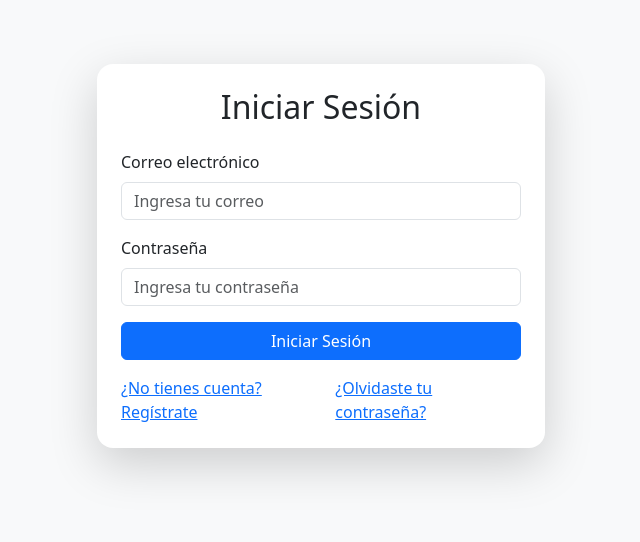
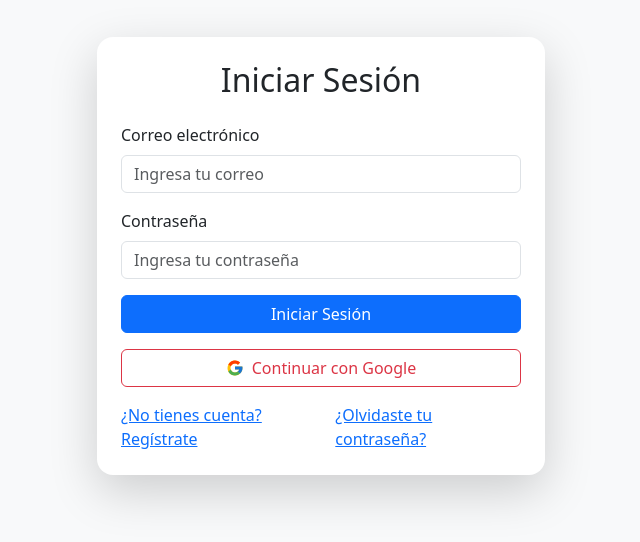
Before and after one commit to kevindamian2023/ProyectOrientadoAlSer, a React (Vite) app: page / in a window 1280 px wide. Shown: the part 144-686 px from the top of the page, without its empty margins (319-959 px from the left). Built offline with nearby package versions, Linux system fonts and the light colour scheme.

Commit message:
Inicio de sesion con google

```diff
--- a/package.json
+++ b/package.json
@@ -14,9 +14,9 @@
     "bootstrap": "^5.3.8",
     "bootstrap-icons": "^1.13.1",
     "firebase": "^12.3.0",
-    "react": "^19.1.1",
+    "react": "^19.2.0",
     "react-bootstrap": "^2.10.10",
-    "react-dom": "^19.1.1",
+    "react-dom": "^19.2.0",
     "react-router-dom": "^7.8.2",
     "sweetalert2": "^11.22.5"
   },
--- a/src/Components/LoginPage.jsx
+++ b/src/Components/LoginPage.jsx
@@ -2,19 +2,30 @@
 import { Form, Button, Card } from "react-bootstrap";
 import { Link, useNavigate } from "react-router-dom";
 import { auth } from "../firebase";
-import { signInWithEmailAndPassword } from "firebase/auth";
+import { signInWithEmailAndPassword, signInWithPopup, GoogleAuthProvider } from "firebase/auth";
 
 function LoginPage() {
   const [email, setEmail] = useState("");
   const [password, setPassword] = useState("");
-  const navigate = useNavigate(); // 👈 Hook para redirigir
+  const navigate = useNavigate();
 
   const handleLogin = async (e) => {
     e.preventDefault();
     try {
       await signInWithEmailAndPassword(auth, email, password);
       alert("Inicio de sesión exitoso ✅");
-      navigate("/dashboard"); // 👈 Te envía al Dashboard
+      navigate("/dashboard");
+    } catch (error) {
+      alert("Error: " + error.message);
+    }
+  };
+
+  const handleGoogleLogin = async () => {
+    const provider = new GoogleAuthProvider();
+    try {
+      await signInWithPopup(auth, provider);
+      alert("Inicio de sesión con Google exitoso ✅");
+      navigate("/dashboard");
     } catch (error) {
       alert("Error: " + error.message);
     }
@@ -55,6 +66,29 @@
             </div>
           </Form>
 
+          {/* Botón de Google */}
+          <div className="d-grid mt-3">
+            <Button
+              variant="outline-danger"
+              onClick={handleGoogleLogin}
+              className="d-flex align-items-center justify-content-center"
+            >
+              <svg
+                xmlns="http://www.w3.org/2000/svg"
+                width="18"
+                height="18"
+                viewBox="0 0 48 48"
+                className="me-2"
+              >
+                <path fill="#FFC107" d="M43.611,20.083H42V20H24v8h11.303c-1.649,4.657-6.08,8-11.303,8c-6.627,0-12-5.373-12-12c0-6.627,5.373-12,12-12c3.059,0,5.842,1.154,7.961,3.039l5.657-5.657C34.046,6.053,29.268,4,24,4C12.955,4,4,12.955,4,24c0,11.045,8.955,20,20,20c11.045,0,20-8.955,20-20C44,22.659,43.862,21.35,43.611,20.083z"/>
+                <path fill="#FF3D00" d="M6.306,14.691l6.571,4.819C14.655,15.108,18.961,12,24,12c3.059,0,5.842,1.154,7.961,3.039l5.657-5.657C34.046,6.053,29.268,4,24,4C16.318,4,9.656,8.337,6.306,14.691z"/>
+                <path fill="#4CAF50" d="M24,44c5.166,0,9.86-1.977,13.409-5.192l-6.19-5.238C29.211,35.091,26.715,36,24,36c-5.202,0-9.619-3.317-11.283-7.946l-6.522,5.025C9.505,39.556,16.227,44,24,44z"/>
+                <path fill="#1976D2" d="M43.611,20.083H42V20H24v8h11.303c-0.792,2.237-2.231,4.166-4.087,5.571c0.001-0.001,0.002-0.001,0.003-0.002l6.19,5.238C36.971,39.205,44,34,44,24C44,22.659,43.862,21.35,43.611,20.083z"/>
+              </svg>
+              Continuar con Google
+            </Button>
+          </div>
+
           <div className="d-flex justify-content-between mt-3">
             <Link to="/register">¿No tienes cuenta? Regístrate</Link>
             <Link to="/reset-password">¿Olvidaste tu contraseña?</Link>
```
Also changed, not shown: 1 other file (tests, documents, lock files or other folders).
